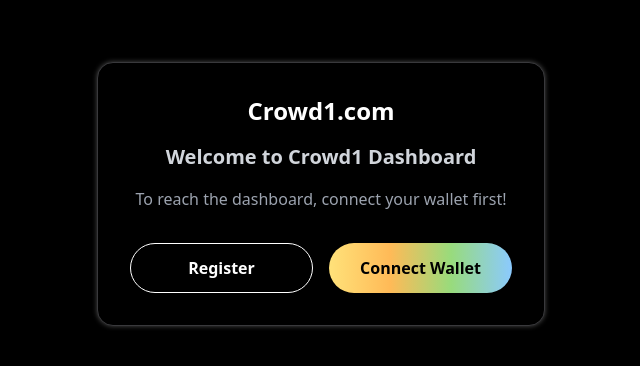
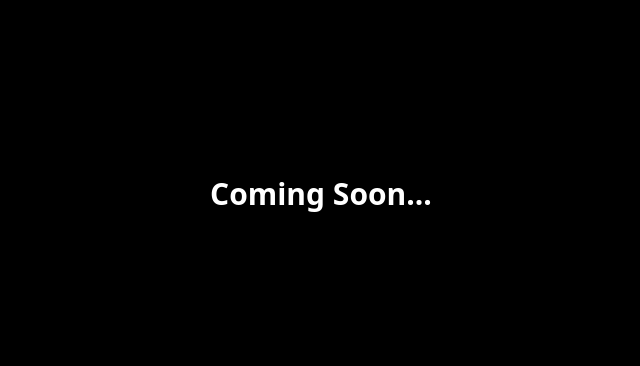
Before and after one commit to PolluxCoin2-0/Crowd1_FRONTEND, a React (Vite) app: page / in a window 1280 px wide. Shown: the part 206-572 px from the top of the page, without its empty margins (319-959 px from the left). Built offline with nearby package versions, Linux system fonts and the light colour scheme.

Commit message:
comming soon page added

```diff
--- a/src/App.jsx
+++ b/src/App.jsx
@@ -28,32 +28,35 @@ function ReferralRedirect() {
 
 function App() {
   return (
-    <Provider store={store}>
-      <PersistGate loading={null} persistor={persistor}>
-        <Router>
-          {/* Toast container */}
-          <ToastContainer
-            position="top-center"
-            autoClose={3000}
-            theme="dark"
-            newestOnTop={true}
-            pauseOnFocusLoss
-            toastClassName="custom-toast"
-          />
+    <div className="min-h-screen bg-black flex justify-center items-center">
+      <p className="font-bold text-white text-3xl">Coming Soon...</p>
+    </div>
+    // <Provider store={store}>
+    //   <PersistGate loading={null} persistor={persistor}>
+    //     <Router>
+    //       {/* Toast container */}
+    //       <ToastContainer
+    //         position="top-center"
+    //         autoClose={3000}
+    //         theme="dark"
+    //         newestOnTop={true}
+    //         pauseOnFocusLoss
+    //         toastClassName="custom-toast"
+    //       />
 
-          {/* Referral redirection logic */}
-          <ReferralRedirect />
+    //       {/* Referral redirection logic */}
+    //       <ReferralRedirect />
 
-          {/* App routes */}
-          <Routes>
-            <Route path="/" element={<Login />} />
-            <Route path="/register" element={<Register />} />
-            <Route path="/home" element={<Home />} />
-            <Route path="/referralearning" element={<ReferralEarning />} />
-          </Routes>
-        </Router>
-      </PersistGate>
-    </Provider>
+    //       {/* App routes */}
+    //       <Routes>
+    //         <Route path="/" element={<Login />} />
+    //         <Route path="/register" element={<Register />} />
+    //         <Route path="/home" element={<Home />} />
+    //         <Route path="/referralearning" element={<ReferralEarning />} />
+    //       </Routes>
+    //     </Router>
+    //   </PersistGate>
+    // </Provider>
   );
 }
 
```
